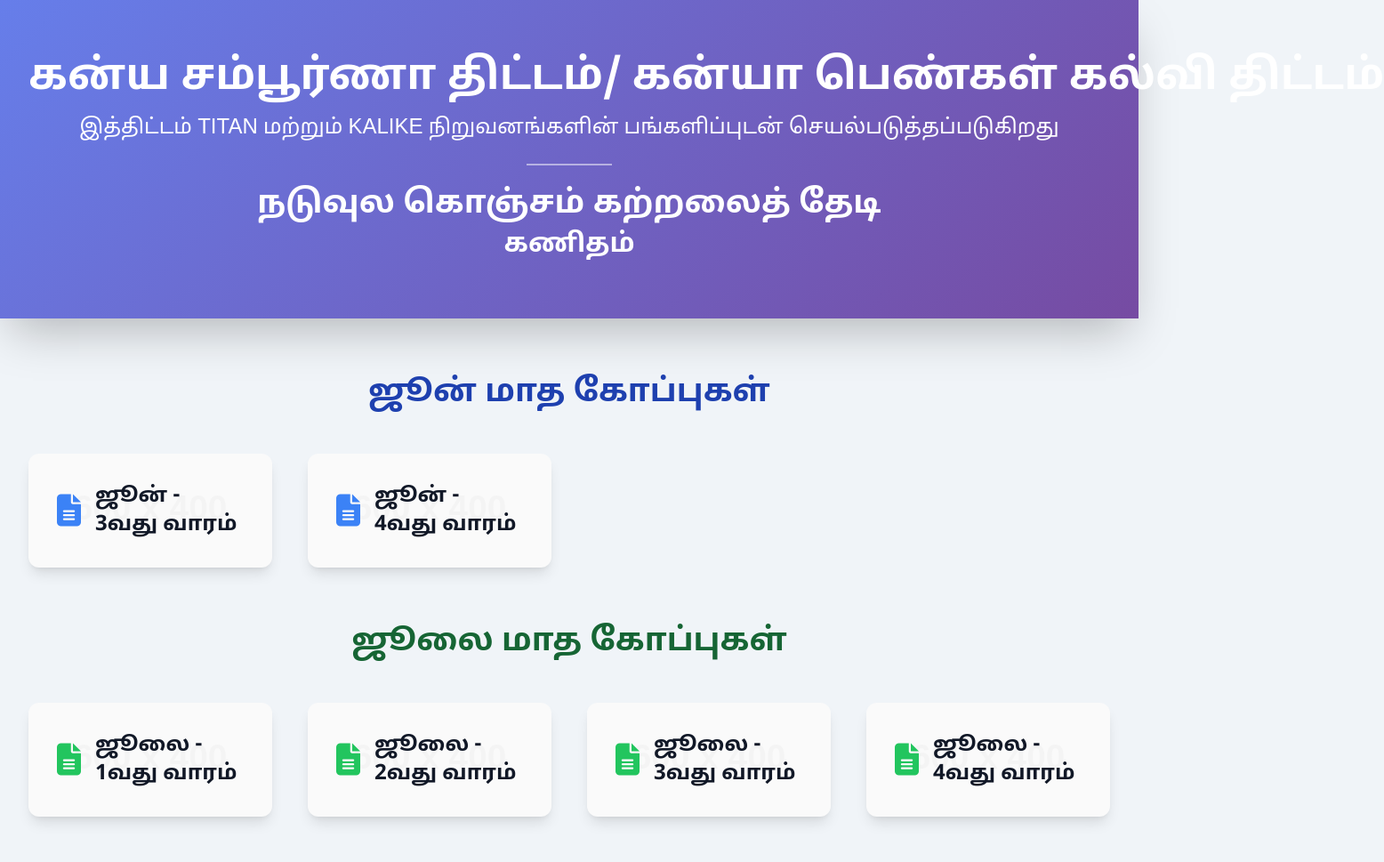
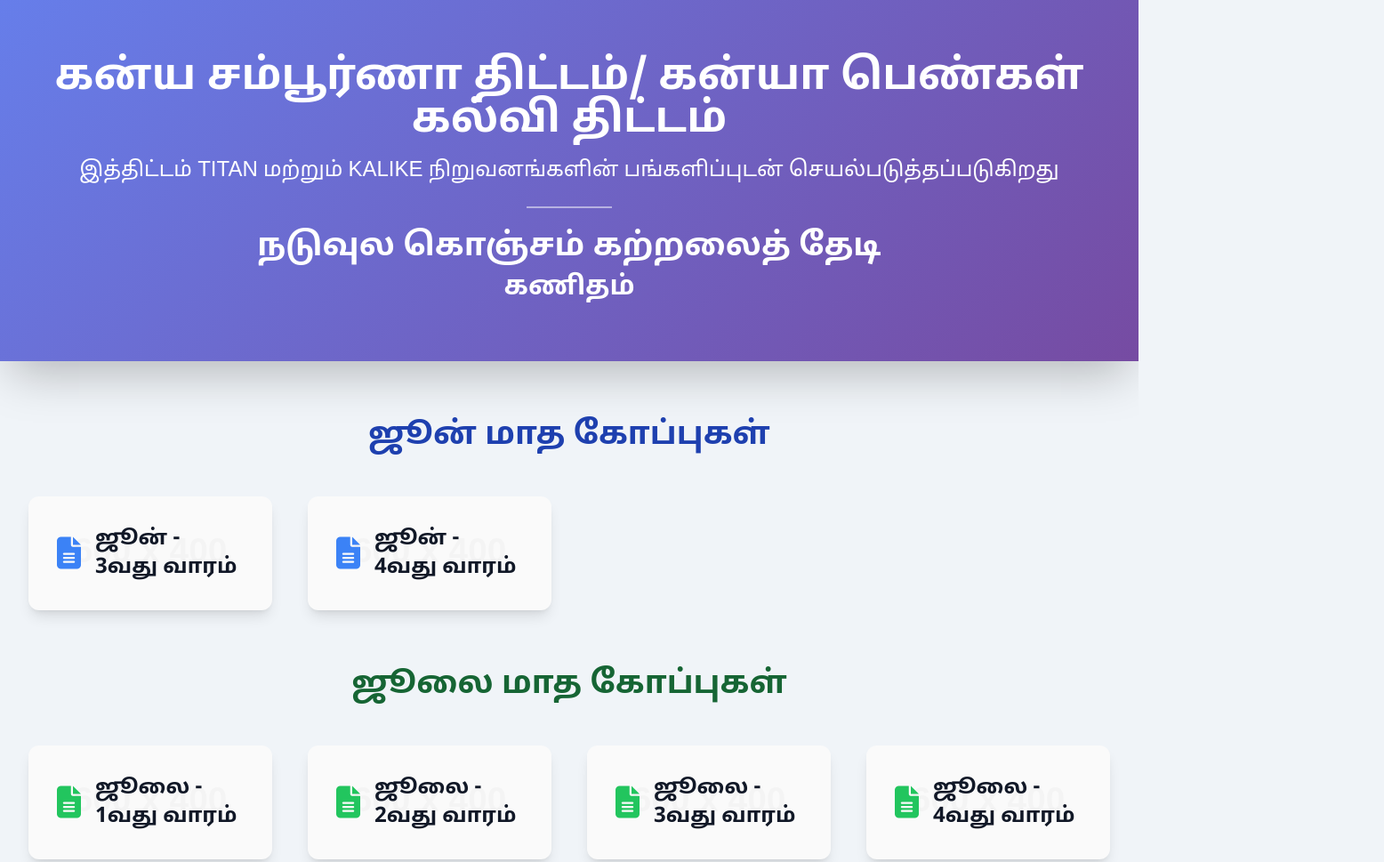
Before and after one commit to KSPIII-Kanya/NKKT, a plain HTML site: page index.html in a window 1280 px wide. Shown: the top 969 px of the page at 89% size, 1556 px wide, since content can reach past the window. Drawn offline with nearby package versions, Linux system fonts and the light colour scheme; placeholder pictures from the web are drawn by us.

Commit message:
Update index.html

```diff
--- a/index.html
+++ b/index.html
@@ -68,8 +68,8 @@
     <header class="hero-section text-white shadow-2xl">
         <!-- Responsive padding and text alignment -->
         <div class="container mx-auto px-4 sm:px-6 lg:px-8 py-12 md:py-16 text-center">
-            <!-- Responsive typography for different screen sizes, with whitespace-nowrap to keep it on one line -->
-            <h1 class="text-2xl sm:text-3xl md:text-4xl lg:text-5xl font-bold tamil-heading leading-tight whitespace-nowrap">கன்ய சம்பூர்ணா திட்டம்/ கன்யா பெண்கள் கல்வி திட்டம்</h1>
+            <!-- Responsive typography for different screen sizes -->
+            <h1 class="text-3xl md:text-4xl lg:text-5xl font-bold tamil-heading leading-tight">கன்ய சம்பூர்ணா திட்டம்/ கன்யா பெண்கள் கல்வி திட்டம்</h1>
             <p class="text-lg sm:text-xl md:text-2xl mt-4 tamil-heading font-light">இத்திட்டம் TITAN மற்றும் KALIKE நிறுவனங்களின் பங்களிப்புடன் செயல்படுத்தப்படுகிறது</p>
             <div class="border-t-2 border-white w-24 mx-auto my-6 opacity-50"></div>
             <p class="text-2xl sm:text-3xl md:text-4xl mt-6 font-semibold tamil-heading">நடுவுல கொஞ்சம் கற்றலைத் தேடி</p>
```
